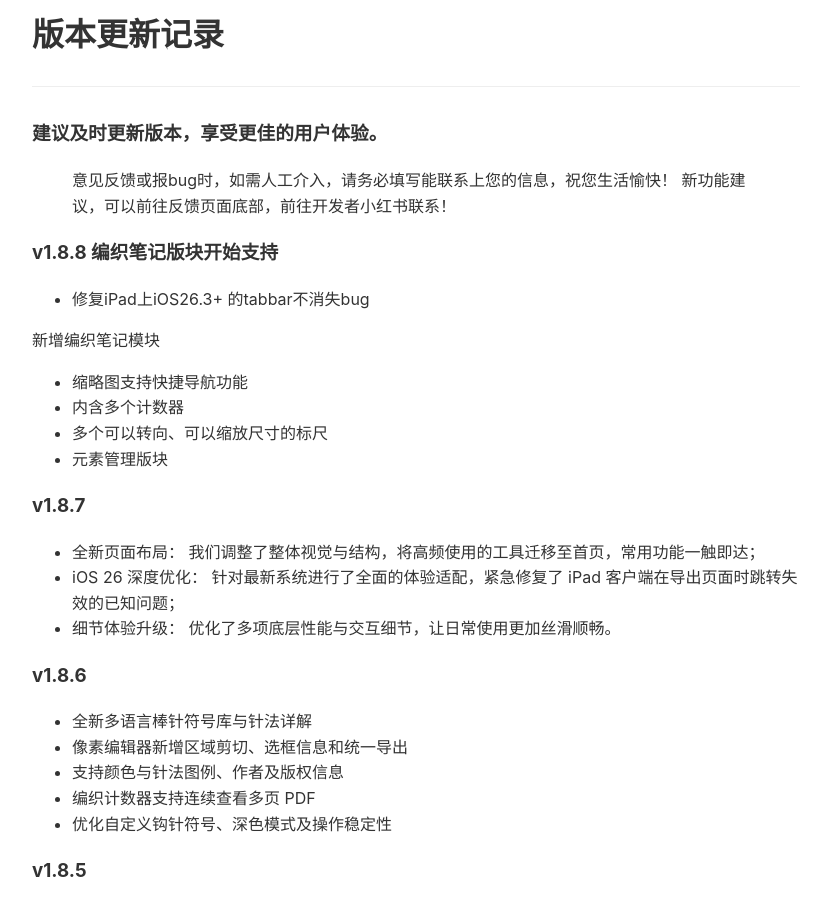
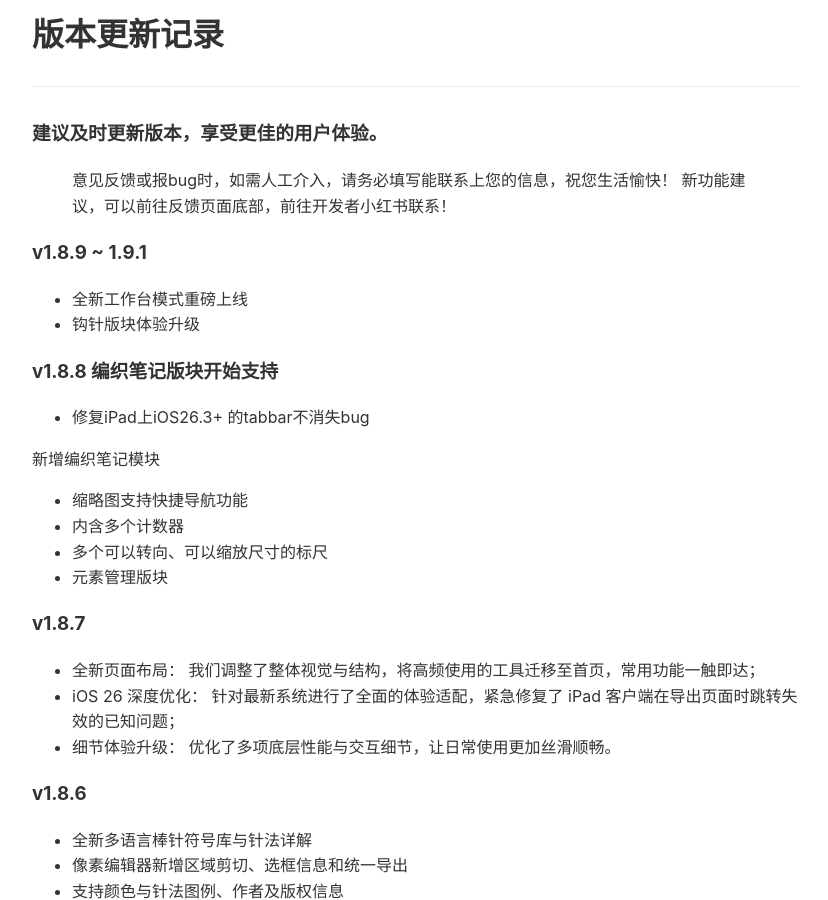
Before and after one commit to iBlackStone/iblackstone.github.io, a Jekyll site: the page built from setword/versions.md, in a window 1280 px wide and 900 px high. Shown: the whole window, without its empty margins (224-1052 px from the left). Built offline with Jekyll 4.4.1, drawn with Linux system fonts in a browser that asks for light colours.

Commit message:
new version

```diff
--- a/setword/versions.md
+++ b/setword/versions.md
@@ -7,6 +7,10 @@ title: "版本更新记录"
 
 > 意见反馈或报bug时，如需人工介入，请务必填写能联系上您的信息，祝您生活愉快！
 > 新功能建议，可以前往反馈页面底部，前往开发者小红书联系！
+
+### v1.8.9 ~ 1.9.1
+* 全新工作台模式重磅上线
+* 钩针版块体验升级
 
 ### v1.8.8 编织笔记版块开始支持
 * 修复iPad上iOS26.3+ 的tabbar不消失bug
```
Also changed, not shown: setword/versionsen.md (+4 -0 lines).
